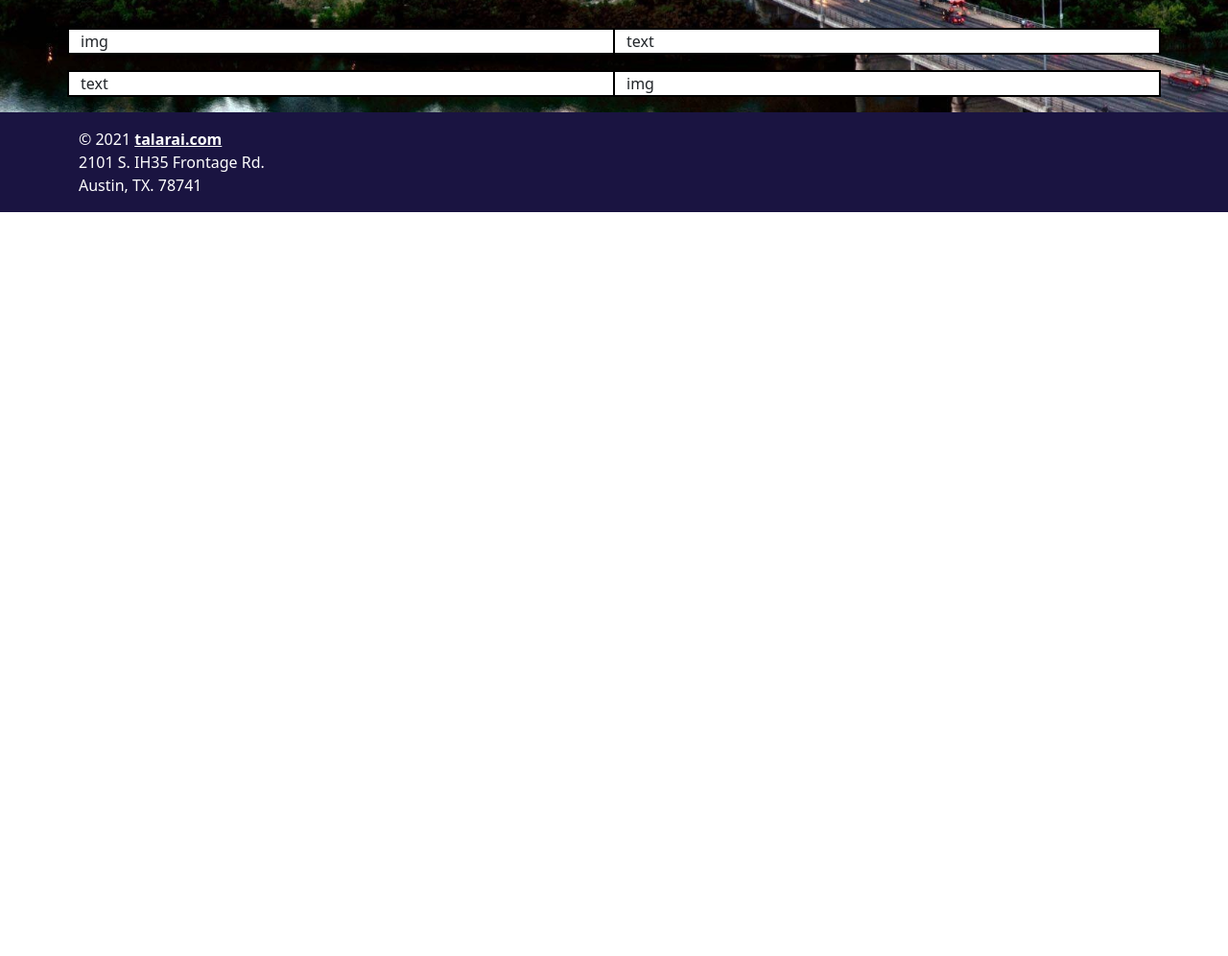
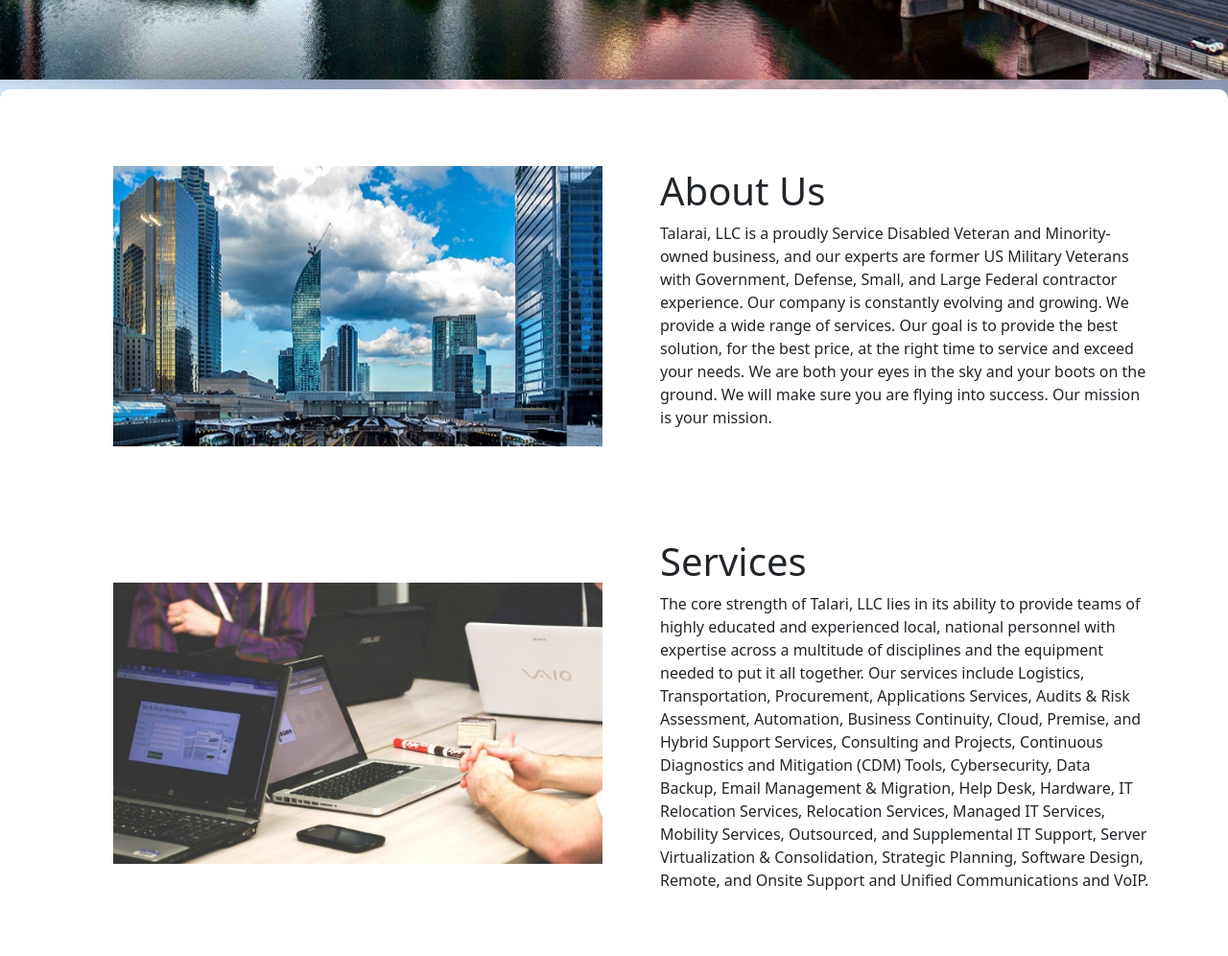
Before and after one commit to eshelton328/talarai, a React app: page / in a window 1280 px wide. Shown: the part 717-1713 px from the top of the page at 96% size. Before the commit the page ends 938 px from the top, so only its background shows below. Built offline with nearby package versions, Linux system fonts and the light colour scheme.

Commit message:
Changed flex order of images and text. Finished structure of LargeCardStack component

```diff
--- a/client/src/assets/css/styles.css
+++ b/client/src/assets/css/styles.css
@@ -77,13 +77,14 @@ body, html {
 }
 
 .info-card-stack {
-  margin-top: 2rem;
+  margin-top: 5rem;
   margin-bottom: 5rem;
 }
 
 .custom-card {
   width: 20rem;
-  padding-bottom: 1rem;;
+  padding-bottom: 1rem;
+  margin-bottom: 1rem;;
 }
 
 @media screen and (max-width: 1000px) {
@@ -111,12 +112,43 @@ body, html {
   /* align-items: center; */
 }
 
+.large-card-stack {
+  padding-top: 5rem;
+  padding-bottom: 1rem;
+  border-radius: 10px;
+  background-color: white;
+}
+
 .lcs-row {
-  background-color: white;
-  border: 1px solid black;
-  margin-bottom: 1rem;
+  margin-bottom: 3rem;
 }
 
 .lcs-col {
-  border:  1px solid black;
+  display: flex;
+  align-items: center;
+  padding-left: 3rem;
 }
+
+@media screen and (max-width: 1190px) {
+  .lcs-col {
+    width: 100%;
+  }
+}
+
+.lcs-img {
+  padding-bottom: 3rem;
+}
+
+.lcs-text {
+  order: 2;
+  padding-bottom: 3rem;
+}
+
+#img-col {
+  order: 1;
+  padding-bottom: 3rem;
+}
+
+#text-col {
+  order: 2;
+}
--- a/client/src/components/LargeCardStack.js
+++ b/client/src/components/LargeCardStack.js
@@ -6,18 +6,33 @@ import {
   Image,
 } from 'react-bootstrap';
 import City from '../assets/img/city.jpeg';
+import Laptops from '../assets/img/laptops.jpeg';
 
 const LargeCardStack = () => {
   return (
     <div className='large-card-stack'>
       <Container>
         <Row xs={1} sm={1} md={1} lg={2} className='lcs-row'>
-          <Col className='lcs-col'>img</Col>
-          <Col className='lcs-col'>text</Col>
+          <Col className='lcs-col lcs-img center'>
+            <Image src={City} fluid='true' />
+          </Col>
+          <Col className='lcs-col lcs-text'>
+            <div>
+              <h1>About Us</h1>
+              <p>Talarai, LLC is a proudly Service Disabled Veteran and  Minority-owned business, and our experts are former US Military Veterans with Government, Defense, Small, and Large Federal contractor experience.  Our company is constantly evolving and growing. We provide a wide range of services. Our goal is to provide the best solution, for the best price, at the right time to service and exceed your needs. We are both your eyes in the sky and your boots on the ground. We will make sure you are flying into success. Our mission is your mission.</p>
+            </div>
+          </Col>
         </Row>
         <Row xs={1} sm={1} md={1} lg={2} className='lcs-row'>
-          <Col className='lcs-col'>text</Col>
-          <Col className='lcs-col'>img</Col>
+          <Col className='lcs-col lcs-text' id='text-col'>
+            <div>
+              <h1>Services</h1>
+              <p>The core strength of Talari, LLC lies in its ability to provide teams of highly educated and experienced local, national personnel with expertise across a multitude of disciplines and the equipment needed to put it all together. Our services include Logistics, Transportation, Procurement, Applications Services, Audits &amp; Risk Assessment, Automation, Business Continuity, Cloud, Premise, and Hybrid Support Services, Consulting and Projects, Continuous Diagnostics and Mitigation (CDM) Tools, Cybersecurity, Data Backup, Email Management &amp; Migration, Help Desk, Hardware, IT Relocation Services, Relocation Services, Managed IT Services, Mobility Services, Outsourced, and Supplemental IT Support, Server Virtualization &amp; Consolidation, Strategic Planning, Software Design, Remote, and Onsite Support and Unified Communications and VoIP.</p>
+            </div>
+          </Col>
+          <Col className='lcs-col lcs-image center' id='img-col'>
+            <Image src={Laptops} fluid='true' />
+          </Col>
         </Row>
       </Container>
     </div>
```
